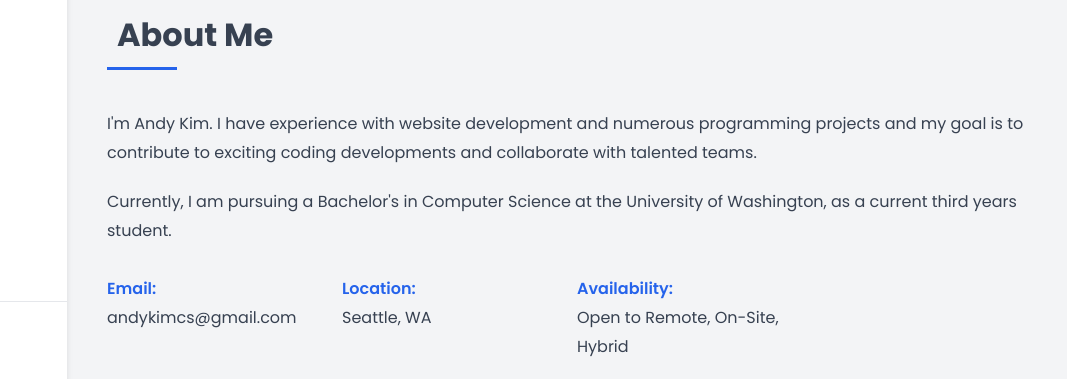
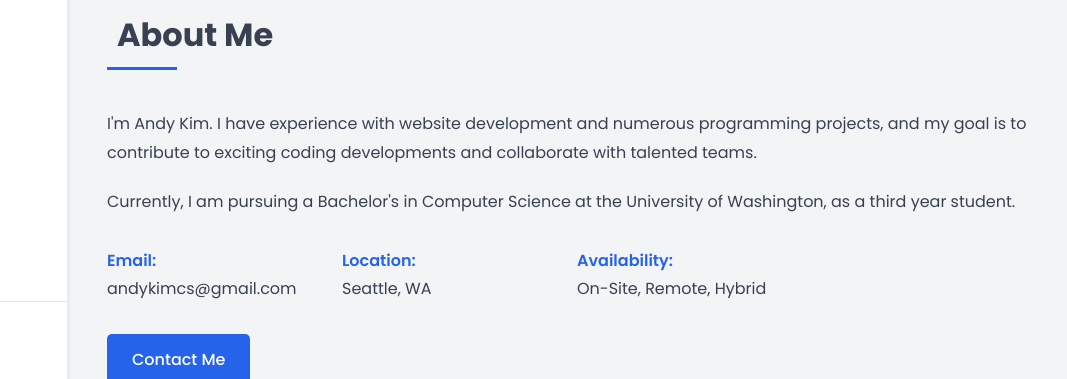
Before and after one commit to akim-cs/akim-cs.github.io, a plain HTML site: page index.html in a window 1280 px wide. Shown: the part 91-470 px from the top of the page, 213-1280 px from the left. Drawn offline with Linux system fonts and the light colour scheme.

Commit message:
Update index.html
bio description edits

```diff
--- a/index.html
+++ b/index.html
@@ -35,9 +35,9 @@
             <section id="about" class="section">
                 <h2 class="section-title"><span>About Me</span></h2>
                 <div class="about-content">
-                    <p>I'm Andy Kim. I have experience with website development and numerous programming projects and my goal is to contribute to exciting coding developments and collaborate with talented teams.</p>
+                    <p>I'm Andy Kim. I have experience with website development and numerous programming projects, and my goal is to contribute to exciting coding developments and collaborate with talented teams.</p>
 
-                    <p>Currently, I am pursuing a Bachelor's in Computer Science at the University of Washington, as a current third years student. </p>
+                    <p>Currently, I am pursuing a Bachelor's in Computer Science at the University of Washington, as a third year student. </p>
 
                     <div class="about-info">
                         <div class="info-item">
@@ -50,7 +50,7 @@
                         </div>
                         <div class="info-item">
                             <span class="info-label">Availability:</span>
-                            <span class="info-value">Open to Remote, On-Site, Hybrid</span>
+                            <span class="info-value">On-Site, Remote, Hybrid</span>
                         </div>
                     </div>
 
@@ -176,14 +176,14 @@
             <section id="contact" class="section">
                 <h2 class="section-title"><span>Contact Me</span></h2>
                 <div class="contact-content">
-                    <p>I'm always open to discussing new projects, creative ideas or opportunities to be part of your vision.</p>
+                    <p>I'm always open to discussing new work and research opportunities and would love to get in touch.</p>
 
                     <div class="contact-info">
                         <div class="contact-item">
                             <i class="fas fa-envelope"></i>
                             <div>
                                 <h4>Email</h4>
-                                <p>ajk1004@uw.edu</p>
+                                <p>andykimcs@gmail.com</p>
                             </div>
                         </div>
                         <div class="contact-item">
```
